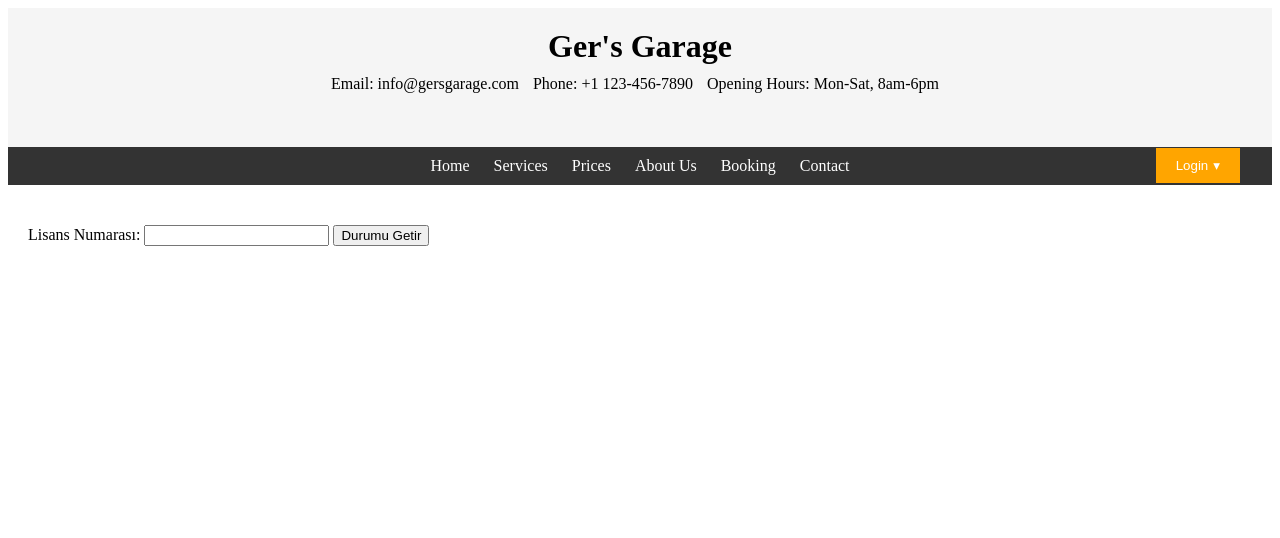
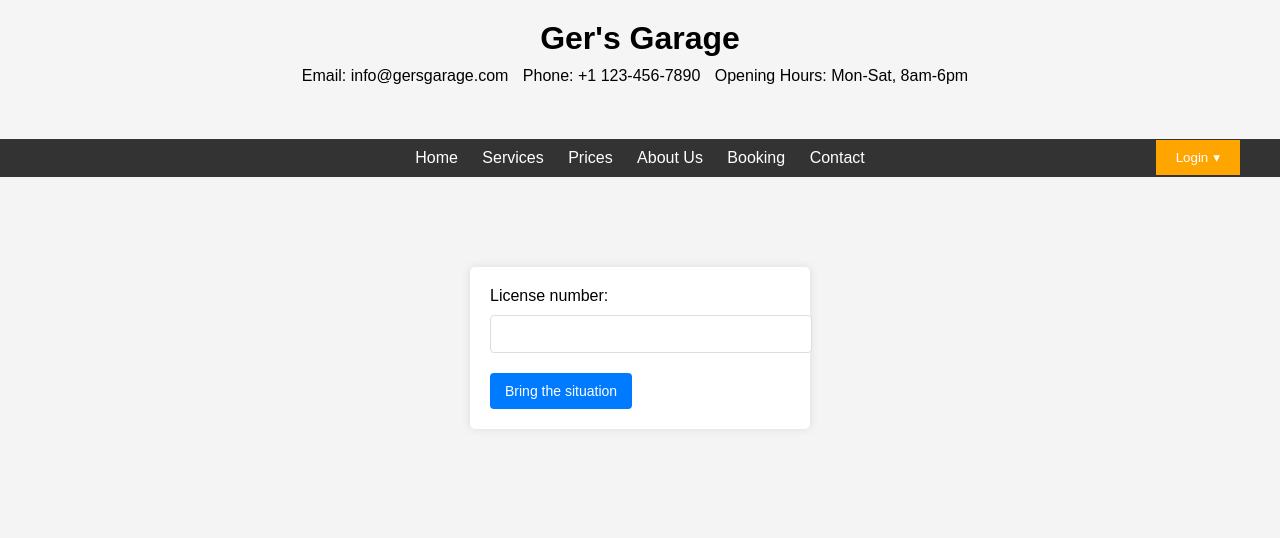
Before and after one commit to Brkkrkmz/gers_garage, a Flask app: page /vehicle_status.html in a window 1280 px wide. Shown: the top 538 px of the page. Run offline with Flask 3, Linux system fonts and the light colour scheme; some libraries are stand-ins or nearby versions.

Commit message:
I added booking limit

```diff
--- a/app.py
+++ b/app.py
@@ -11,7 +11,7 @@ app.secret_key = secrets.token_hex(16)
 app.config['SESSION_TYPE'] = 'filesystem'
 app.config['SESSION_PERMANENT'] = True
 
-# MySQL yapılandırması
+# MySQL Connection
 app.config['MYSQL_HOST'] = 'localhost'
 app.config['MYSQL_USER'] = 'root'
 app.config['MYSQL_PASSWORD'] = ''
@@ -19,20 +19,20 @@ app.config['MYSQL_DB'] = 'gersgarage'
 
 mysql = MySQL(app)
 
-#-------------------------------------------------durum getirme--------------------------------
+#-------------------------------------------------get status for  car --------------------------------
 @app.route('/get_status', methods=['POST'])
 def get_status():
-    # Lisans numarasını al
+    # Get license number
     lisans_numarasi = request.form['lisans_numarasi']
 
-    # Bookings tablosundan booking_status_id'yi al
+    #   get  booking_status_id from bookings table
     cursor = mysql.connection.cursor()
     cursor.execute("SELECT booking_status_id FROM bookings WHERE licence_details = %s", (lisans_numarasi,))
     booking_status_id = cursor.fetchone()
     cursor.close()
 
     if booking_status_id:
-        # Booking_status tablosundan istenen değeri al
+        #  get value from Booking_status table
         cursor = mysql.connection.cursor()
         cursor.execute("SELECT status FROM booking_status WHERE booking_status_id = %s", (booking_status_id[0],))
         status = cursor.fetchone()
@@ -52,17 +52,18 @@ def get_status():
 
 
 
-# Araç ekleme işlemi
+      #   ADD VEHİCLE
 @app.route('/add_vehicle', methods=["POST"])
 def add_vehicle():
-    # Formdan verileri al
+    # get data from form
     customer_id = session.get('user_id')
     vehicle_type = request.form['vehicle_type']
     make = request.form['make']
     licence_details = request.form['licence_details']
     engine_type = request.form['engine_type']
 
-    # Veritabanına veri eklemek için işlevi çağır
+
+    # Call function to insert data into database
     result = add_vehicle_to_db(customer_id, vehicle_type, make, licence_details, engine_type)
 
     if result:
@@ -73,20 +74,22 @@ def add_vehicle():
     return redirect('/add_vehicle.html')
 
 
-# Veritabanına veri eklemek için işlev
+# Function to insert data into database
+
 def add_vehicle_to_db(customer_id, vehicle_type, make, licence_details, engine_type):
     cur = mysql.connection.cursor()
 
-    # Lisans numarasını veritabanında sorgula
+    # Query the license number in the database
     cur.execute("SELECT COUNT(*) FROM vehicles WHERE licence_details = %s", (licence_details,))
     count = cur.fetchone()[0]
 
     if count > 0:
-        # Eğer lisans numarası zaten veritabanında varsa ekleme işlemini yapma
+       # If the license number is already in the database, do not add it
         cur.close()
         return False
     else:
-        # Eğer lisans numarası veritabanında yoksa aracı ekle
+        # If the license number is not in the database, add the agent
+
         cur.execute("INSERT INTO vehicles (customer_id, vehicle_type, make, licence_details, engine_type) VALUES (%s, %s, %s, %s, %s)",
                     (customer_id, vehicle_type, make, licence_details, engine_type))
         mysql.connection.commit()
@@ -140,26 +143,26 @@ def register():
 
 @app.route('/')
 def home():
-    # Kullanıcı oturumunu kontrol et
+# Check user session
     if 'user_id' in session:
         return redirect('/myprofile.html')
 
     return redirect('/login.html')
 
 def is_valid_password(password):
-    # Şifrenin en az 9 karakter uzunluğunda olup olmadığını kontrol et
+# Check if the password is at least 9 characters long
     if len(password) < 9:
         return False
 
-    # Şifrenin en az bir rakam içerip içermediğini kontrol et
+# Check if the password contains at least one digit
     if not any(char.isdigit() for char in password):
         return False
 
-    # Şifrenin en az bir harf içerip içermediğini kontrol et
+# Check if the password contains at least one letter
     if not any(char.isalpha() for char in password):
         return False
 
-    # Şifrenin en az bir noktalama işareti içerip içermediğini kontrol et
+# Check if the password contains at least one punctuation mark
     if not any(char in r"!@#$%^&*()_+-=[]{}|\;:'\",.<>/?`~" for char in password):
         return False
 
@@ -168,7 +171,7 @@ def is_valid_password(password):
 
 @app.route('/add_user', methods=["POST"])
 def add_user():
-    # Formdan verileri al
+# Get data from form
     firstName = request.form['firstName']
     lastName = request.form['lastName']
     email = request.form['email']
@@ -177,26 +180,26 @@ def add_user():
     username = request.form['username']
     phone = request.form['phone']
 
-    # Boş alan kontrolü yap
+     # Check for free space
     if not firstName or not lastName or not email or not password1 or not password2 or not username or not phone:
         message = "Please fill in all fields"
         return render_template('register.html', message=message, firstName=firstName, lastName=lastName, email=email,
                                username=username, phone=phone)
 
-    # Şifrelerin eşleşip eşleşmediğini kontrol et
+ # Check if passwords match
     if password1 != password2:
         message = "Passwords do not match. Please try again."
         return render_template('register.html', message=message, firstName=firstName, lastName=lastName, email=email,
                                username=username, phone=phone)
 
 
-     # Şifre gereksinimlerini kontrol et
+# Check password requirements
     if not is_valid_password(password1):
         message = "Password must be at least 9 characters long and contain at least one digit, one letter, and one special character."
         return render_template('register.html', message=message, firstName=firstName, lastName=lastName, email=email,
                                username=username, phone=phone)
 
-    # E-posta adresinin önceden kaydedilip kaydedilmediğini kontrol et
+# Check if the e-mail address is already registered
     cursor = mysql.connection.cursor()
     cursor.execute("SELECT * FROM customers WHERE email = %s", (email,))
     existing_email = cursor.fetchone()
@@ -207,7 +210,7 @@ def add_user():
         return render_template('register.html', message=message, firstName=firstName, lastName=lastName, email=email,
                                username=username, phone=phone)
 
-    # Kullanıcı adının önceden kaydedilip kaydedilmediğini kontrol et
+# Check if username is already registered
     cursor = mysql.connection.cursor()
     cursor.execute("SELECT * FROM customers WHERE username = %s", (username,))
     existing_username = cursor.fetchone()
@@ -218,18 +221,18 @@ def add_user():
         return render_template('register.html', message=message, firstName=firstName, lastName=lastName, email=email,
                                username=username, phone=phone)
 
-    # MySQL cursor oluştur
+# Create MySQL cursor
     cur = mysql.connection.cursor()
 
-    # Veritabanına ekleme sorgusu
+# Query to insert into database
     cur.execute("INSERT INTO customers(customer_id, name, surname, email, password, username, mobile_phone) VALUES (NULL, %s, %s, %s, %s, %s, %s)",
                 (firstName, lastName, email, password1, username, phone))
 
-    # Değişiklikleri kaydet ve cursor'u kapat
+# Save changes and close cursor
     mysql.connection.commit()
     cur.close()
 
-    # Başarılı kayıt mesajı
+# Successful registration message
     message = "Registration successful! Please login."
     return redirect('/login?message=' + message)
 
@@ -240,7 +243,7 @@ def login():
         email = request.form['email']
         password = request.form['password']
 
-        # E-posta adresine ait kullanıcıyı veritabanından getir
+# Fetch the user of the e-mail address from the database
         cursor = mysql.connection.cursor()
         cursor.execute("SELECT * FROM customers WHERE email = %s", (email,))
         user = cursor.fetchone()
@@ -261,14 +264,14 @@ def login():
 
 @app.route('/myprofile.html')
 def myprofile():
-    # Kullanıcı oturumunu kontrol et
+# Check user session
     if 'user_id' in session:
         user_id = session['user_id']
         cursor = mysql.connection.cursor()
         cursor.execute("SELECT * FROM customers WHERE customer_id = %s", (user_id,))
         user = cursor.fetchone()
         cursor.close()
-        # Kullanıcının araç bilgilerini al
+    # Get user's vehicle information
         cursor = mysql.connection.cursor()
         cursor.execute("SELECT * FROM vehicles WHERE customer_id = %s", (user_id,))
         vehicles = cursor.fetchall()
@@ -278,29 +281,45 @@ def myprofile():
             mobile_phone = user[2]
             name = user[1]
             surname = user[5]
-            # Oturum açmış kullanıcılar için myprofile tuşunu göster
+    # Show myprofile key for logged in users
             show_myprofile_button = True
             return render_template('myprofile.html', email=email, mobile_phone=mobile_phone, name=name, surname=surname, show_myprofile_button=show_myprofile_button,vehicles=vehicles)
 
-    # Kullanıcı oturumu yoksa veya çıkış yapılmışsa, login sayfasına yönlendir
+# Redirect to login page if user is not logged in or logged out
     return redirect('/login.html')
 
 @app.route('/booking.html')
 def booking():
-    # Kullanıcı oturumunu kontrol et
+# Check user session
     if 'user_id' in session:
         user_id = session['user_id']
         cursor = mysql.connection.cursor()
-        # Kullanıcının araç bilgilerini al
+# Get user's vehicle information
         cursor.execute("SELECT * FROM vehicles WHERE customer_id = %s", (user_id,))
         vehicles = cursor.fetchall()
         cursor.close()
-        # Kullanıcı oturum açmışsa, booking sayfasını render et ve araç plakalarını da gönder
+# If the user is logged in, render the booking page and also send the license plates
         return render_template('booking.html', vehicles=vehicles)
     else:
-        # Kullanıcı oturum açmamışsa, login sayfasına yönlendir
+# Redirect to login page if user is not logged in
         return redirect('/login.html')
-  # Ekleme yapılan fonksiyonu güncelleyin
+# Update the added function
+
+
+#booking limit
+def get_total_workload_for_date(booking_date):
+    cursor = mysql.connection.cursor()
+    query = """
+    SELECT SUM(s.workload)
+    FROM bookings b
+    JOIN services s ON b.service_id = s.service_id
+    WHERE b.booking_date = %s
+    """
+    cursor.execute(query, (booking_date,))
+    total_workload = cursor.fetchone()[0]
+    cursor.close()
+    return total_workload if total_workload else 0
+
 @app.route('/add_booking', methods=["POST"])
 def add_booking():
     if 'user_id' in session:
@@ -311,28 +330,31 @@ def add_booking():
         user_comments = request.form['user_comments']
 
         # Determine service_id based on booking_status
-
-         # Veritabanında service_type ile booking_type'ı karşılaştırarak service_id'yi alın
         cursor = mysql.connection.cursor()
-        cursor.execute("SELECT service_id FROM services WHERE service_type = %s", (booking_type,))
+        cursor.execute("SELECT service_id, workload FROM services WHERE service_type = %s", (booking_type,))
         result = cursor.fetchone()
-        if result:
-            service_id = result[0]
-        else:
-            # Eğer eşleşme yoksa, varsayılan olarak service_id'yi 4 olarak ayarlayın
-            service_id = 3
-        service_id=result
         cursor.close()
 
+        if not result:
+            flash("Invalid service type.", "error")
+            return redirect('/booking.html')
 
-        # licence_details ile eşleşen vehicle_id'yi almak için sorgu yapın
+        service_id, workload = result
+
+        # Check if total workload will exceed the limit
+        current_workload = get_total_workload_for_date(booking_date)
+        if current_workload + workload > 20:
+            flash("Booking cannot be made as the workload for the day is exceeded.", "error")
+            return redirect('/booking.html')
+
+        # Query to get vehicle_id matching license_details
         vehicle_id = get_vehicle_id_by_licence_details(licence_details)
 
         if vehicle_id is None:
             flash("Vehicle with licence details {} not found.".format(licence_details), "error")
             return redirect('/booking.html')
 
-        # Veritabanına rezervasyon bilgilerini eklemek için işlevi çağır
+        # Call function to add reservation information to database
         add_booking_to_db(customer_id, vehicle_id, service_id, booking_date, user_comments, licence_details)
         flash("Booking added successfully.", "success")
         return redirect('/booking.html')
@@ -340,7 +362,7 @@ def add_booking():
         return redirect('/login.html')
 
 
-# Veritabanından licence_details ile eşleşen vehicle_id'yi getiren işlev
+# Function to retrieve vehicle_id matching license_details from database
 def get_vehicle_id_by_licence_details(licence_details):
     cur = mysql.connection.cursor()
     cur.execute("SELECT vehicle_id FROM vehicles WHERE licence_details = %s", (licence_details,))
@@ -352,7 +374,7 @@ def get_vehicle_id_by_licence_details(licence_details):
 
 
 
-# Veritabanına rezervasyon bilgilerini eklemek için işlev
+# Function to add reservation information to the database
 def add_booking_to_db(customer_id, vehicle_id, service_id, booking_date, user_comments, licence_details):
     cur = mysql.connection.cursor()
     cur.execute("INSERT INTO bookings (customer_id, vehicle_id, service_id, booking_date, user_comments, licence_details) VALUES (%s, %s, %s, %s, %s, %s)",
--- a/static/booking.css
+++ b/static/booking.css
@@ -32,5 +32,3 @@ body {
   font-size: 28px;
   margin-bottom: 10px;
 }
-
-.header-info {
--- /dev/null
+++ b/static/vehicle_status.css
@@ -0,0 +1,56 @@
+/* Genel stil ayarları */
+body {
+    font-family: Arial, sans-serif;
+    background-color: #f4f4f4;
+    margin: 0;
+    padding: 0;
+}
+
+/* Form stili */
+#get-status-form {
+    background-color: #fff;
+    padding: 20px;
+    width: 300px;
+    margin: 50px auto;
+    border-radius: 5px;
+    box-shadow: 0px 0px 10px rgba(0, 0, 0, 0.1);
+}
+
+#get-status-form label {
+    display: block;
+    margin-bottom: 10px;
+}
+
+#get-status-form input {
+    width: 100%;
+    padding: 10px;
+    margin-bottom: 20px;
+    border: 1px solid #ddd;
+    border-radius: 4px;
+    font-size: 14px;
+}
+
+#get-status-form button {
+    background-color: #007BFF;
+    color: white;
+    padding: 10px 15px;
+    border: none;
+    border-radius: 4px;
+    cursor: pointer;
+    font-size: 14px;
+    transition: background-color 0.3s;
+}
+
+#get-status-form button:hover {
+    background-color: #0056b3;
+}
+
+/* Sonuç bölümü stili */
+#status-result {
+    width: 300px;
+    margin: 10px auto;
+    padding: 15px;
+    text-align: center;
+    font-weight: bold;
+    border-radius: 5px;
+}
--- a/templates/base.html
+++ b/templates/base.html
@@ -20,7 +20,7 @@
             <div class="dropdown-content">
                 <a href="login.html">Login</a>
                 <a href="myprofile.html">My Profile</a>
-                <a href="#">My Bookings</a>
+                <a href="vehicle_status.html">My Bookings</a>
                 <a href="logout">Log Out</a>
             </div>
             <script>
--- a/templates/vehicle_status.html
+++ b/templates/vehicle_status.html
@@ -4,9 +4,9 @@
 {% block content %}
 
 <form id="get-status-form">
-    <label for="lisans_numarasi">Lisans Numarası:</label>
+    <label for="lisans_numarasi"> License number:</label>
     <input type="text" id="lisans_numarasi" name="lisans_numarasi">
-    <button type="submit">Durumu Getir</button>
+    <button type="submit">Bring the situation</button>
 </form>
 
 <div id="status-result"></div>
@@ -23,10 +23,10 @@
                 method: 'POST',
                 data: {lisans_numarasi: lisans_numarasi},
                 success: function(data) {
-                    $('#status-result').html('Durum: ' + data.status);
+                    $('#status-result').html('Status: ' + data.status);
                 },
                 error: function(error) {
-                    $('#status-result').html('Durum alınamadı.');
+                    $('#status-result').html('Status could not get.');
                 }
             });
         });
@@ -38,6 +38,6 @@
 
 
 
-
+<link rel="stylesheet" type="text/css" href="{{ url_for('static', filename='vehicle_status.css') }}">
 
 {% endblock %}
```
Also changed, not shown: admin.py (+56 -45 lines), static/add_vehicle.css (+25 -49 lines), static/admin_login.css (+6 -3 lines), static/contact.css (+4 -4 lines), static/myprofile.css (+14 -10 lines), templates/admin_invoice.html (+9 -7 lines), templates/admin_products.html (+0 -17 lines), templates/admin_schedule.html (+8 -7 lines), templates/admin_status.html (+9 -8 lines), templates/booking.html (+12 -15 lines), templates/myprofile.html (+8 -8 lines), templates/prices.html (+6 -1 lines), static/login.css (deleted).
